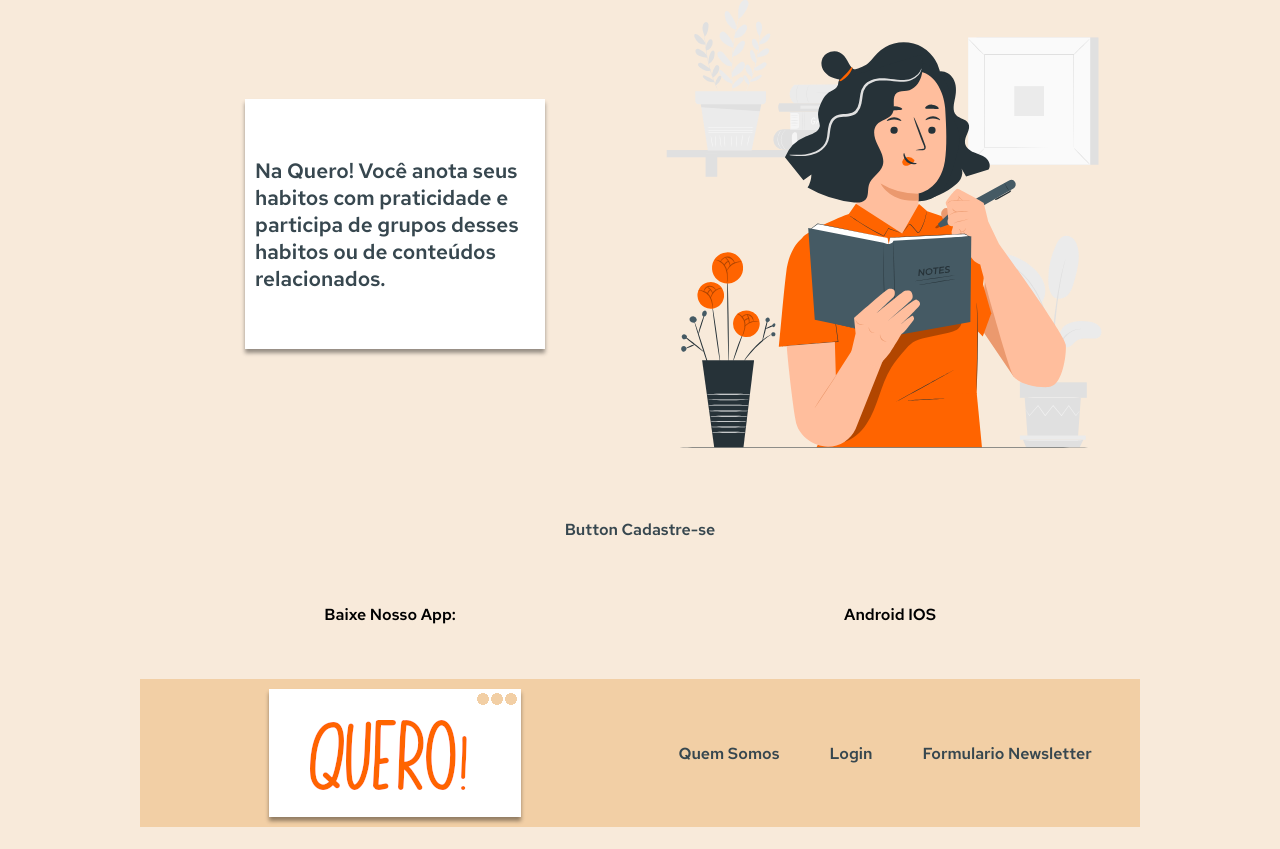
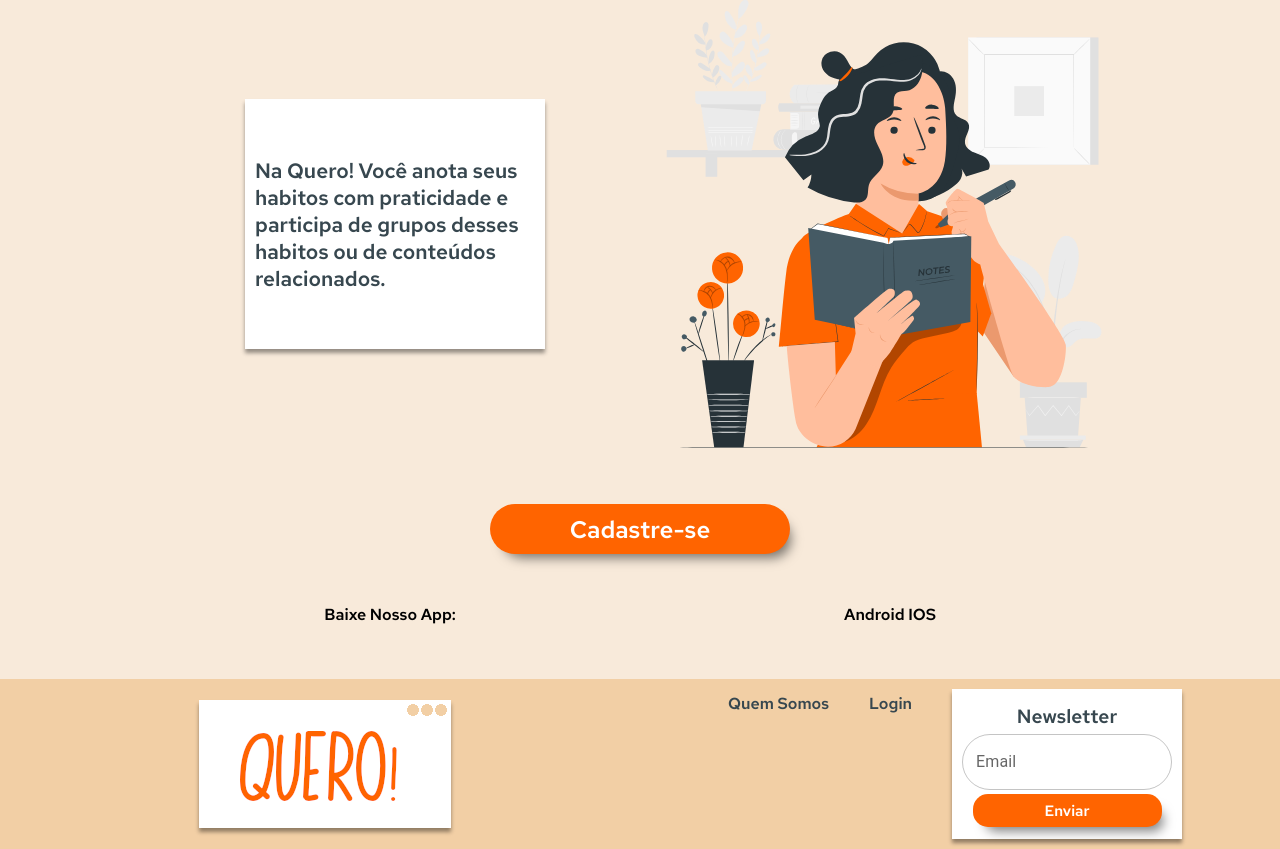
Before and after one commit to wallacesfos/projeto-gestao-de-habitos, a React (Create React App) app: page / in a window 1280 px wide. Shown: the part 703-1552 px from the top of the page. Before the commit the page ends 1530 px from the top, so only its background shows below. Built offline with nearby package versions, Linux system fonts and the light colour scheme.

Commit message:
feture: pagina inicial finalizada

```diff
--- a/src/Components/Nav/index.jsx
+++ b/src/Components/Nav/index.jsx
@@ -1,11 +1,24 @@
-import { ContainerNav } from "./style.js";
+import { TextField } from "@material-ui/core";
+import { ContainerNav, Newsletter } from "./style.js";
 export default function Nav({ footer = false }) {
   return (
     <ContainerNav>
       <li> Quem Somos</li>
       <li>Login</li>
-      {!footer && <li>Button de Cadastre-se</li>}
-      {footer && <li>Formulario Newsletter</li>}
+      {!footer && (
+        <li>
+          <button className="btn-primary btn-primary">Cadastre-se</button>
+        </li>
+      )}
+      {footer && (
+        <li>
+          <Newsletter>
+            <h1>Newsletter</h1>
+            <TextField id="outlined-basic" label="Email" variant="outlined" />
+            <button className="btn-primary btn-primary">Enviar</button>
+          </Newsletter>
+        </li>
+      )}
     </ContainerNav>
   );
 }
--- a/src/Components/Nav/style.js
+++ b/src/Components/Nav/style.js
@@ -3,17 +3,46 @@ import styled from "styled-components";
 export const ContainerNav = styled.ul`
   @import url("https://fonts.googleapis.com/css2?family=Red+Hat+Text:wght@300;400;600&display=swap");
   text-align: center;
+  flex-basis: none !important;
   li {
     display: inline-flex;
     font-family: "Red Hat Text";
     font-weight: 600;
     color: var(--color-cinzaEscuro);
     padding: 5px;
+    line-height: 30px;
   }
   @media (min-width: 600px) {
     display: inline-flex;
     li {
       margin: 0px 20px;
+      padding: 0px;
     }
   }
 `;
+export const Newsletter = styled.div`
+  width: 230px;
+  padding: 10px;
+  display: flex;
+  flex-direction: column;
+  align-items: center;
+  justify-content: space-around;
+  min-height: 150px;
+  background-color: var(--background-white);
+  -webkit-box-shadow: 0px 4px 4px 0px rgba(0, 0, 0, 0.4);
+  box-shadow: 0px 4px 4px 0px rgba(0, 0, 0, 0.4);
+  .css-9ddj71-MuiInputBase-root-MuiOutlinedInput-root {
+    border-radius: 150px;
+    padding: 0 !important;
+  }
+  button {
+    width: 90%;
+  }
+  h1 {
+    font-size: 1.2rem;
+    font-family: "Red Hat Text";
+    font-weight: 600;
+    color: var(--color-cinzaEscuro);
+    color: var(--color-cinzaEscuro);
+  }
+`;
--- a/src/Pages/Home/index.jsx
+++ b/src/Pages/Home/index.jsx
@@ -12,6 +12,7 @@ import {
 } from "./style.js";
 export default function Home() {
   return (
+    <>
       <Container>
         <ContainerNav>
           <div>
@@ -43,19 +44,22 @@ export default function Home() {
             <img src={svg2} alt="Lendo um resumo da Quero!" />
           </div>
         </Section>
-      <ContainerButton>Button Cadastre-se</ContainerButton>
+        <ContainerButton>
+          <button className="btn-primary btn-primary">Cadastre-se</button>
+        </ContainerButton>
         <ContainerApp>
           <div>Baixe Nosso App:</div>
           <div>Android IOS</div>
         </ContainerApp>
+      </Container>
       <ContainerFooter>
-        <div>
+        <div className="footer-col">
           <img src={logo} alt="Quero! footer" />
         </div>
-        <div>
+        <div className="footer-col">
           <Nav footer />
         </div>
       </ContainerFooter>
-    </Container>
+    </>
   );
 }
--- a/src/Pages/Home/style.js
+++ b/src/Pages/Home/style.js
@@ -5,7 +5,6 @@ export const Container = styled.div`
   max-width: 1000px;
   margin: 0 auto;
   margin-top: 10px;
-  background-color: var(--background);
   .column-reverse {
     flex-direction: column-reverse;
   }
@@ -67,6 +66,12 @@ export const ContainerButton = styled.div`
   color: var(--color-cinzaEscuro);
   font-family: "Red Hat Text", Arial, Helvetica, sans-serif;
   font-weight: 600;
+  button {
+    width: 300px;
+    height: 50px;
+    font-size: 1.5rem;
+    border-radius: 100px;
+  }
 `;
 export const ContainerApp = styled.div`
   width: 100%;
@@ -90,14 +95,14 @@ export const ContainerApp = styled.div`
 `;
 export const ContainerFooter = styled.div`
   width: 100%;
-  min-height: 0px;
+  min-height: 100px;
   padding: 10px;
   display: flex;
   flex-direction: column;
   background-color: var(--background-escuro);
-
-  div {
+  .footer-col {
     flex-basis: 100%;
+    max-width: 500px;
     color: var(--color-cinzaEscuro);
     font-family: "Red Hat Text", Arial, Helvetica, sans-serif;
     font-weight: 600;
@@ -111,5 +116,8 @@ export const ContainerFooter = styled.div`
   }
   @media (min-width: 600px) {
     flex-direction: row;
+    div {
+      margin: 0 auto;
+    }
   }
 `;
--- a/src/Utils/globalStyle.js
+++ b/src/Utils/globalStyle.js
@@ -27,6 +27,7 @@ export const GlobalStyle = createGlobalStyle`
     }
 
     .btn-primary{
+        @import url('https://fonts.googleapis.com/css2?family=Red+Hat+Text:wght@300;400;600&display=swap');
         background-color: #FF6400 !important;
         border-radius: 15px;
         width: 200px;
@@ -38,6 +39,8 @@ export const GlobalStyle = createGlobalStyle`
         font-size: 15px;
         font-weight: bold;
         cursor: pointer;
+        font-family: "Red Hat Text";
+        font-weight: 600;
     }
 
     .btn-primary:hover{
```
Lines whose indentation alone changed are shown as unchanged.
